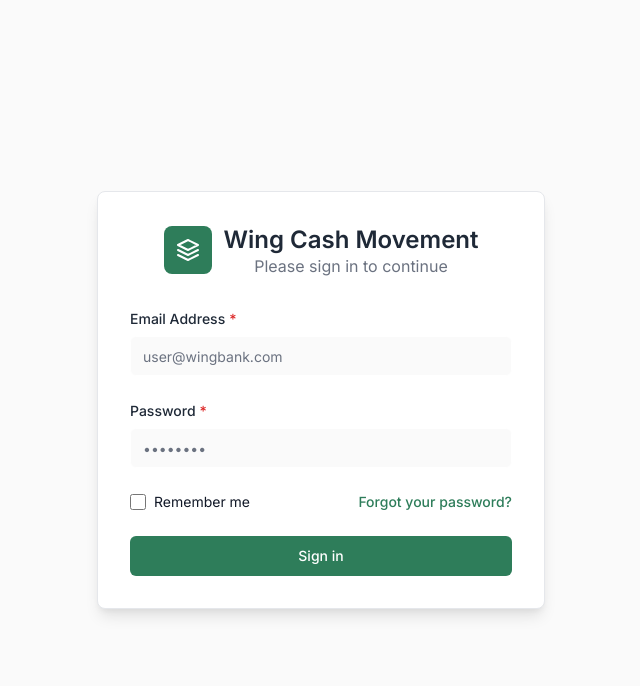
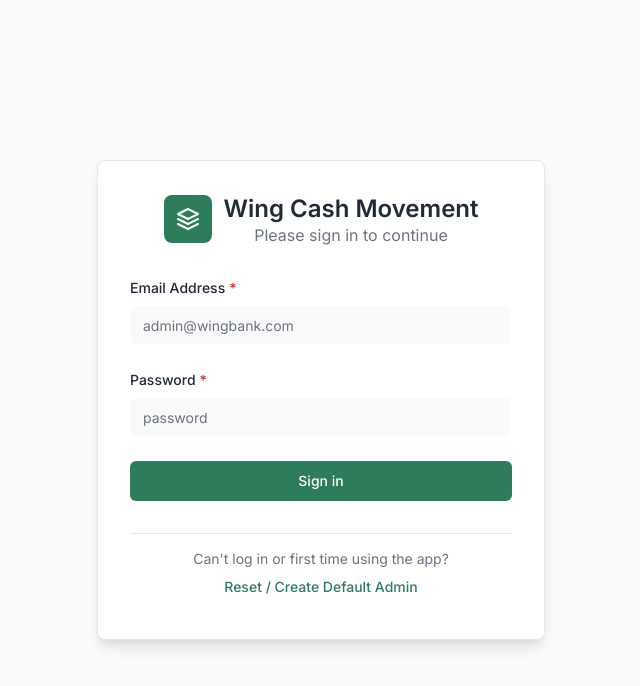
Before and after one commit to keovoin/wing_cash_movement_system, a React (Vite) app: page /login in a window 1280 px wide. Shown: the top 686 px of the page, without its empty margins (319-959 px from the left). Built offline with nearby package versions, Linux system fonts and the light colour scheme.

Commit message:
Update index.jsx

```diff
--- a/src/pages/Login/index.jsx
+++ b/src/pages/Login/index.jsx
@@ -2,8 +2,26 @@
 import Icon from "../../components/AppIcon";
 import Button from "../../components/ui/Button";
 import Input from "../../components/ui/Input";
+import { saveToStorage } from "../../utils/storage"; // <-- Import the save function
 
 const Login = ({ onLogin }) => {
+
+  // --- NEW FUNCTION TO CREATE THE DEFAULT ADMIN ---
+  const handleReset = () => {
+    const defaultAdmin = {
+      id: Date.now(),
+      name: 'Default Admin',
+      email: 'admin@wingbank.com',
+      password: 'password',
+      role: 'Banking Operations',
+      branch: 'Head Office',
+      status: 'active',
+      lastLogin: new Date().toISOString()
+    };
+    saveToStorage('users', [defaultAdmin]);
+    alert("Default admin account has been created/reset. Please try logging in again with email: admin@wingbank.com and password: password");
+  };
+
   return (
     <div className="min-h-screen flex items-center justify-center bg-background">
       <div className="max-w-md w-full p-8 space-y-8 bg-card border border-border rounded-lg shadow-lg">
@@ -58,7 +76,7 @@
             type="email"
             autoComplete="email"
             required
-            placeholder="user@wingbank.com"
+            placeholder="admin@wingbank.com"
           />
           <Input
             label="Password"
@@ -67,39 +85,22 @@
             type="password"
             autoComplete="current-password"
             required
-            placeholder="••••••••"
+            placeholder="password"
           />
-          <div className="flex items-center justify-between">
-            <div className="flex items-center">
-              <input
-                id="remember-me"
-                name="remember-me"
-                type="checkbox"
-                className="h-4 w-4 text-primary focus:ring-primary border-gray-300 rounded"
-              />
-              <label
-                htmlFor="remember-me"
-                className="ml-2 block text-sm text-gray-900"
-              >
-                Remember me
-              </label>
-            </div>
-            <div className="text-sm">
-              <a
-                href="#"
-                className="font-medium text-primary hover:text-primary/90"
-              >
-                Forgot your password?
-              </a>
-            </div>
-          </div>
+
           <div>
-            {/* --- THE onClick={onLogin} PROP HAS BEEN REMOVED FROM THIS BUTTON --- */}
             <Button type="submit" className="w-full">
               Sign in
             </Button>
           </div>
         </form>
+        {/* --- NEW RESET BUTTON AND HELPER TEXT --- */}
+        <div className="text-center text-sm text-muted-foreground pt-4 border-t border-border">
+          <p>Can't log in or first time using the app?</p>
+          <Button variant="link" onClick={handleReset} className="text-primary">
+            Reset / Create Default Admin
+          </Button>
+        </div>
       </div>
     </div>
   );
```
